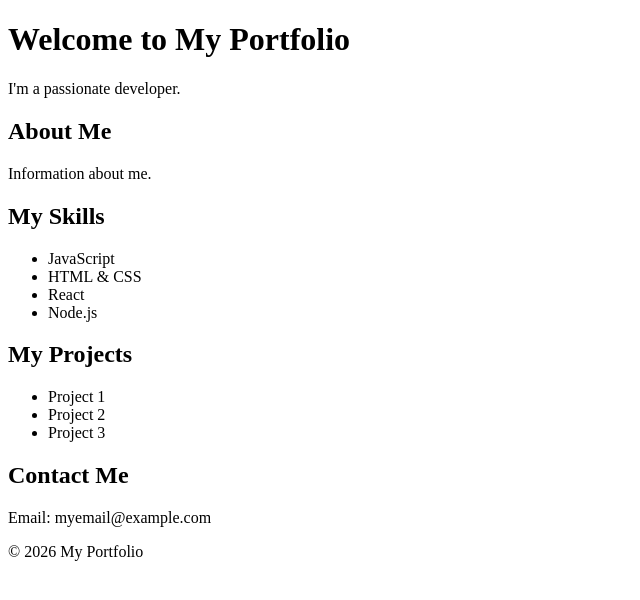
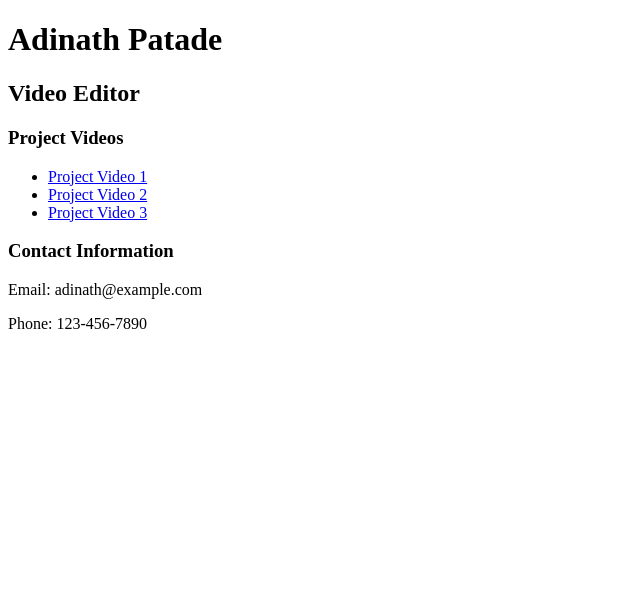
Before and after one commit to adinathpatade777-source/Portfolio, a plain HTML site: page index.html in a window 1280 px wide. Shown: the whole page, without its empty margins (0-640 px from the left). Drawn offline with Linux system fonts and the light colour scheme.

Commit message:
Updated index.html with new portfolio content for Adinath Patade.

```diff
--- a/index.html
+++ b/index.html
@@ -1,50 +1,27 @@
 <!DOCTYPE html>
-<html lang="en">
+<html>
 <head>
     <meta charset="UTF-8">
     <meta name="viewport" content="width=device-width, initial-scale=1.0">
-    <title>Portfolio</title>
-    <link rel="stylesheet" href="styles.css">
+    <title>Adinath Patade - Video Editor Portfolio</title>
 </head>
 <body>
     <header>
-        <div class="hero">
-            <h1>Welcome to My Portfolio</h1>
-            <p>I'm a passionate developer.</p>
-        </div>
+        <h1>Adinath Patade</h1>
+        <h2>Video Editor</h2>
     </header>
-
-    <section id="about">
-        <h2>About Me</h2>
-        <p>Information about me.</p>
-    </section>
-
-    <section id="skills">
-        <h2>My Skills</h2>
+    <section>
+        <h3>Project Videos</h3>
         <ul>
-            <li>JavaScript</li>
-            <li>HTML & CSS</li>
-            <li>React</li>
-            <li>Node.js</li>
+            <li><a href="link_to_video1">Project Video 1</a></li>
+            <li><a href="link_to_video2">Project Video 2</a></li>
+            <li><a href="link_to_video3">Project Video 3</a></li>
         </ul>
     </section>
-
-    <section id="projects">
-        <h2>My Projects</h2>
-        <ul>
-            <li>Project 1</li>
-            <li>Project 2</li>
-            <li>Project 3</li>
-        </ul>
+    <section>
+        <h3>Contact Information</h3>
+        <p>Email: adinath@example.com</p>
+        <p>Phone: 123-456-7890</p>
     </section>
-
-    <section id="contact">
-        <h2>Contact Me</h2>
-        <p>Email: myemail@example.com</p>
-    </section>
-
-    <footer>
-        <p>&copy; 2026 My Portfolio</p>
-    </footer>
 </body>
 </html>
```
